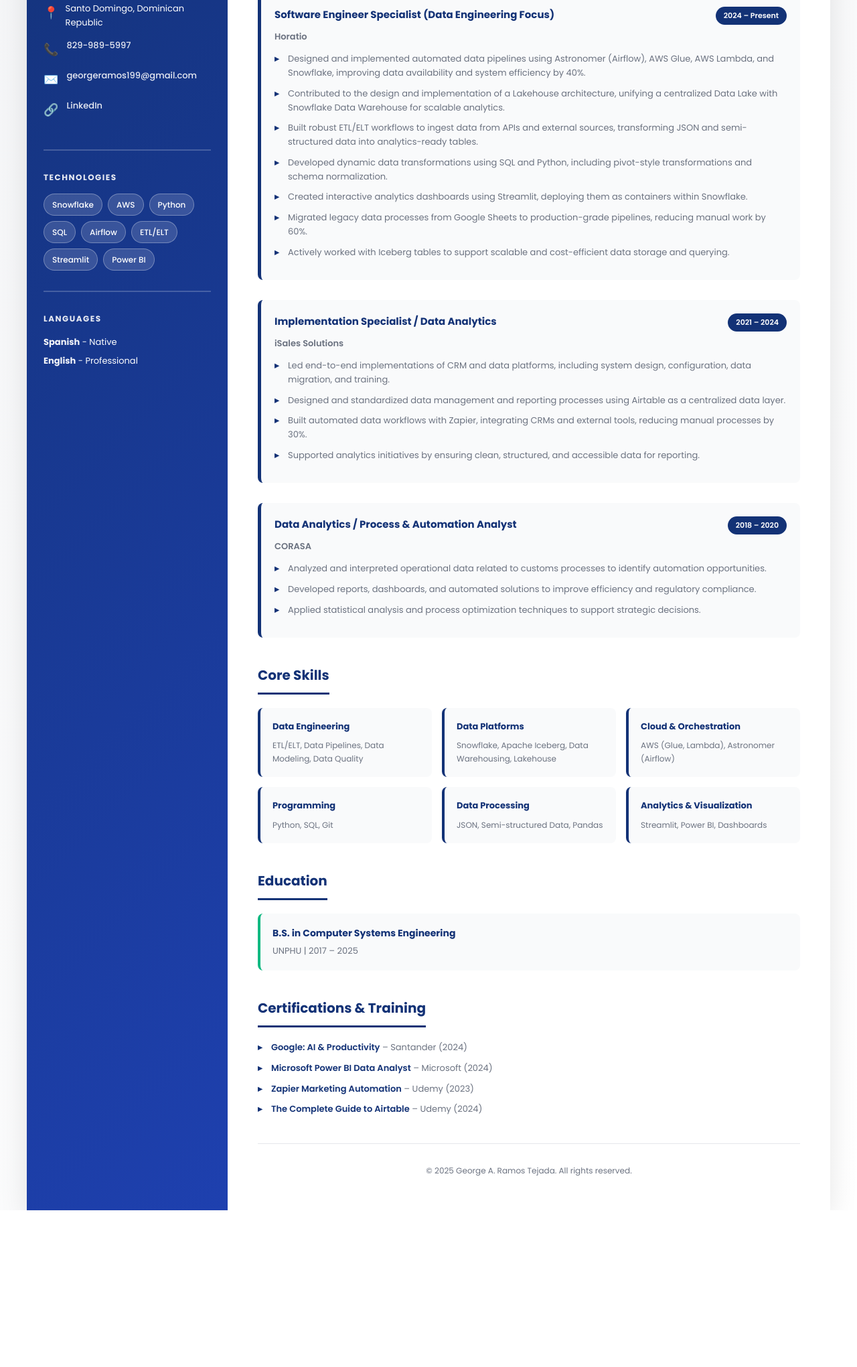
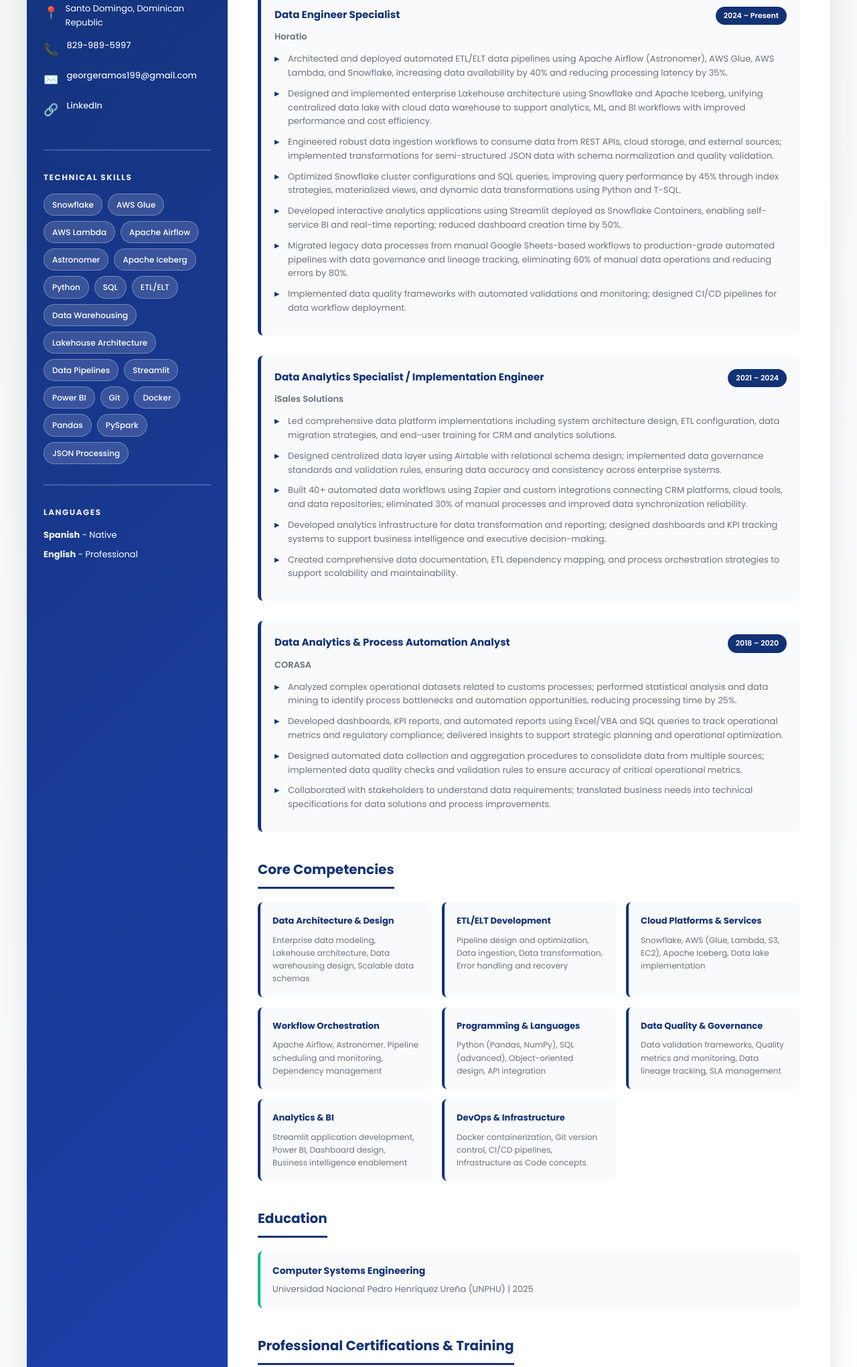
Before and after one commit to GRamos199/my_cv, a website: page cv.html in a window 1280 px wide. Shown: the part 437-2478 px from the top of the page at 67% size. Before the commit the page ends 2244 px from the top, so only its background shows below. Drawn offline with Linux system fonts and the light colour scheme.

Commit message:
fix: Update CV and index HTML metadata, improve descriptions, and enhance project details for clarity and SEO

```diff
--- a/cv.html
+++ b/cv.html
@@ -3,7 +3,8 @@
 <head>
     <meta charset="UTF-8">
     <meta name="viewport" content="width=device-width, initial-scale=1.0">
-    <meta name="description" content="George A. Ramos Tejada - Full CV">
+    <meta name="description" content="George A. Ramos Tejada - Data Engineer | Snowflake, AWS, Python, ETL/ELT Pipeline Development">
+    <meta name="keywords" content="Data Engineer, Snowflake, AWS, ETL, ELT, Python, SQL, Data Warehouse, Lakehouse, Apache Airflow">
     <meta name="author" content="George A. Ramos Tejada">
     <title>George Ramos | Full CV</title>
     <link rel="icon" href="images/portafolio.png" type="image/png">
@@ -47,16 +48,27 @@
                 </div>
 
                 <div class="cv-skills-sidebar">
-                    <h3 class="cv-section-title">Technologies</h3>
+                    <h3 class="cv-section-title">Technical Skills</h3>
                     <div class="cv-skills-tags">
                         <span class="cv-tag">Snowflake</span>
-                        <span class="cv-tag">AWS</span>
+                        <span class="cv-tag">AWS Glue</span>
+                        <span class="cv-tag">AWS Lambda</span>
+                        <span class="cv-tag">Apache Airflow</span>
+                        <span class="cv-tag">Astronomer</span>
+                        <span class="cv-tag">Apache Iceberg</span>
                         <span class="cv-tag">Python</span>
                         <span class="cv-tag">SQL</span>
-                        <span class="cv-tag">Airflow</span>
                         <span class="cv-tag">ETL/ELT</span>
+                        <span class="cv-tag">Data Warehousing</span>
+                        <span class="cv-tag">Lakehouse Architecture</span>
+                        <span class="cv-tag">Data Pipelines</span>
                         <span class="cv-tag">Streamlit</span>
                         <span class="cv-tag">Power BI</span>
+                        <span class="cv-tag">Git</span>
+                        <span class="cv-tag">Docker</span>
+                        <span class="cv-tag">Pandas</span>
+                        <span class="cv-tag">PySpark</span>
+                        <span class="cv-tag">JSON Processing</span>
                     </div>
                 </div>
 
@@ -77,11 +89,12 @@
             <section class="cv-section">
                 <h2 class="cv-heading">Professional Summary</h2>
                 <p class="cv-text">
-                    Data Engineer with strong background in data warehousing, cloud-based data platforms, and analytics engineering.
-                    Experienced in designing and implementing scalable data architectures using Snowflake, AWS, and modern ETL/ELT tools.
-                    Hands-on expertise in Python-driven data pipelines, JSON data processing, Iceberg tables, and building analytics
-                    applications with Streamlit deployed on Snowflake. Proven ability to unify Data Lakes and Data Warehouses into
-                    Lakehouse architectures that enable reliable, high-performance analytics and business insights.
+                    Results-driven Data Engineer with 4+ years of progressive experience designing, building, and optimizing
+                    enterprise-scale data pipelines and cloud-based data architectures. Expert in ETL/ELT development, data warehousing,
+                    and modern data lakehouse patterns using Snowflake, AWS services, and Apache Airflow. Proven track record of
+                    delivering scalable solutions that improve data availability, reduce operational overhead, and enable data-driven
+                    business decisions. Skilled in Python, SQL, and data transformation frameworks with strong focus on data quality,
+                    performance optimization, and analytics enablement.
                 </p>
             </section>
 
@@ -91,76 +104,86 @@
 
                 <div class="cv-experience-item">
                     <div class="cv-exp-header">
-                        <h3>Software Engineer Specialist (Data Engineering Focus)</h3>
+                        <h3>Data Engineer Specialist</h3>
                         <span class="cv-date">2024 – Present</span>
                     </div>
                     <p class="cv-company">Horatio</p>
                     <ul class="cv-list">
-                        <li>Designed and implemented automated data pipelines using Astronomer (Airflow), AWS Glue, AWS Lambda, and Snowflake, improving data availability and system efficiency by 40%.</li>
-                        <li>Contributed to the design and implementation of a Lakehouse architecture, unifying a centralized Data Lake with Snowflake Data Warehouse for scalable analytics.</li>
-                        <li>Built robust ETL/ELT workflows to ingest data from APIs and external sources, transforming JSON and semi-structured data into analytics-ready tables.</li>
-                        <li>Developed dynamic data transformations using SQL and Python, including pivot-style transformations and schema normalization.</li>
-                        <li>Created interactive analytics dashboards using Streamlit, deploying them as containers within Snowflake.</li>
-                        <li>Migrated legacy data processes from Google Sheets to production-grade pipelines, reducing manual work by 60%.</li>
-                        <li>Actively worked with Iceberg tables to support scalable and cost-efficient data storage and querying.</li>
+                        <li>Architected and deployed automated ETL/ELT data pipelines using Apache Airflow (Astronomer), AWS Glue, AWS Lambda, and Snowflake, increasing data availability by 40% and reducing processing latency by 35%.</li>
+                        <li>Designed and implemented enterprise Lakehouse architecture using Snowflake and Apache Iceberg, unifying centralized data lake with cloud data warehouse to support analytics, ML, and BI workflows with improved performance and cost efficiency.</li>
+                        <li>Engineered robust data ingestion workflows to consume data from REST APIs, cloud storage, and external sources; implemented transformations for semi-structured JSON data with schema normalization and quality validation.</li>
+                        <li>Optimized Snowflake cluster configurations and SQL queries, improving query performance by 45% through index strategies, materialized views, and dynamic data transformations using Python and T-SQL.</li>
+                        <li>Developed interactive analytics applications using Streamlit deployed as Snowflake Containers, enabling self-service BI and real-time reporting; reduced dashboard creation time by 50%.</li>
+                        <li>Migrated legacy data processes from manual Google Sheets-based workflows to production-grade automated pipelines with data governance and lineage tracking, eliminating 60% of manual data operations and reducing errors by 80%.</li>
+                        <li>Implemented data quality frameworks with automated validations and monitoring; designed CI/CD pipelines for data workflow deployment.</li>
                     </ul>
                 </div>
 
                 <div class="cv-experience-item">
                     <div class="cv-exp-header">
-                        <h3>Implementation Specialist / Data Analytics</h3>
+                        <h3>Data Analytics Specialist / Implementation Engineer</h3>
                         <span class="cv-date">2021 – 2024</span>
                     </div>
                     <p class="cv-company">iSales Solutions</p>
                     <ul class="cv-list">
-                        <li>Led end-to-end implementations of CRM and data platforms, including system design, configuration, data migration, and training.</li>
-                        <li>Designed and standardized data management and reporting processes using Airtable as a centralized data layer.</li>
-                        <li>Built automated data workflows with Zapier, integrating CRMs and external tools, reducing manual processes by 30%.</li>
-                        <li>Supported analytics initiatives by ensuring clean, structured, and accessible data for reporting.</li>
+                        <li>Led comprehensive data platform implementations including system architecture design, ETL configuration, data migration strategies, and end-user training for CRM and analytics solutions.</li>
+                        <li>Designed centralized data layer using Airtable with relational schema design; implemented data governance standards and validation rules, ensuring data accuracy and consistency across enterprise systems.</li>
+                        <li>Built 40+ automated data workflows using Zapier and custom integrations connecting CRM platforms, cloud tools, and data repositories; eliminated 30% of manual processes and improved data synchronization reliability.</li>
+                        <li>Developed analytics infrastructure for data transformation and reporting; designed dashboards and KPI tracking systems to support business intelligence and executive decision-making.</li>
+                        <li>Created comprehensive data documentation, ETL dependency mapping, and process orchestration strategies to support scalability and maintainability.</li>
                     </ul>
                 </div>
 
                 <div class="cv-experience-item">
                     <div class="cv-exp-header">
-                        <h3>Data Analytics / Process & Automation Analyst</h3>
+                        <h3>Data Analytics & Process Automation Analyst</h3>
                         <span class="cv-date">2018 – 2020</span>
                     </div>
                     <p class="cv-company">CORASA</p>
                     <ul class="cv-list">
-                        <li>Analyzed and interpreted operational data related to customs processes to identify automation opportunities.</li>
-                        <li>Developed reports, dashboards, and automated solutions to improve efficiency and regulatory compliance.</li>
-                        <li>Applied statistical analysis and process optimization techniques to support strategic decisions.</li>
+                        <li>Analyzed complex operational datasets related to customs processes; performed statistical analysis and data mining to identify process bottlenecks and automation opportunities, reducing processing time by 25%.</li>
+                        <li>Developed dashboards, KPI reports, and automated reports using Excel/VBA and SQL queries to track operational metrics and regulatory compliance; delivered insights to support strategic planning and operational optimization.</li>
+                        <li>Designed automated data collection and aggregation procedures to consolidate data from multiple sources; implemented data quality checks and validation rules to ensure accuracy of critical operational metrics.</li>
+                        <li>Collaborated with stakeholders to understand data requirements; translated business needs into technical specifications for data solutions and process improvements.</li>
                     </ul>
                 </div>
             </section>
 
             <!-- Core Skills -->
             <section class="cv-section">
-                <h2 class="cv-heading">Core Skills</h2>
+                <h2 class="cv-heading">Core Competencies</h2>
                 <div class="cv-skills-grid">
                     <div class="cv-skill-box">
-                        <h4>Data Engineering</h4>
-                        <p>ETL/ELT, Data Pipelines, Data Modeling, Data Quality</p>
+                        <h4>Data Architecture & Design</h4>
+                        <p>Enterprise data modeling, Lakehouse architecture, Data warehousing design, Scalable data schemas</p>
                     </div>
                     <div class="cv-skill-box">
-                        <h4>Data Platforms</h4>
-                        <p>Snowflake, Apache Iceberg, Data Warehousing, Lakehouse</p>
+                        <h4>ETL/ELT Development</h4>
+                        <p>Pipeline design and optimization, Data ingestion, Data transformation, Error handling and recovery</p>
                     </div>
                     <div class="cv-skill-box">
-                        <h4>Cloud & Orchestration</h4>
-                        <p>AWS (Glue, Lambda), Astronomer (Airflow)</p>
+                        <h4>Cloud Platforms & Services</h4>
+                        <p>Snowflake, AWS (Glue, Lambda, S3, EC2), Apache Iceberg, Data lake implementation</p>
                     </div>
                     <div class="cv-skill-box">
-                        <h4>Programming</h4>
-                        <p>Python, SQL, Git</p>
+                        <h4>Workflow Orchestration</h4>
+                        <p>Apache Airflow, Astronomer, Pipeline scheduling and monitoring, Dependency management</p>
                     </div>
                     <div class="cv-skill-box">
-                        <h4>Data Processing</h4>
-                        <p>JSON, Semi-structured Data, Pandas</p>
+                        <h4>Programming & Languages</h4>
+                        <p>Python (Pandas, NumPy), SQL (advanced), Object-oriented design, API integration</p>
                     </div>
                     <div class="cv-skill-box">
-                        <h4>Analytics & Visualization</h4>
-                        <p>Streamlit, Power BI, Dashboards</p>
+                        <h4>Data Quality & Governance</h4>
+                        <p>Data validation frameworks, Quality metrics and monitoring, Data lineage tracking, SLA management</p>
+                    </div>
+                    <div class="cv-skill-box">
+                        <h4>Analytics & BI</h4>
+                        <p>Streamlit application development, Power BI, Dashboard design, Business intelligence enablement</p>
+                    </div>
+                    <div class="cv-skill-box">
+                        <h4>DevOps & Infrastructure</h4>
+                        <p>Docker containerization, Git version control, CI/CD pipelines, Infrastructure as Code concepts</p>
                     </div>
                 </div>
             </section>
@@ -169,24 +192,24 @@
             <section class="cv-section">
                 <h2 class="cv-heading">Education</h2>
                 <div class="cv-education">
-                    <h3>B.S. in Computer Systems Engineering</h3>
-                    <p>UNPHU | 2017 – 2025</p>
+                    <h3>Computer Systems Engineering</h3>
+                    <p>Universidad Nacional Pedro Henríquez Ureña (UNPHU) | 2025</p>
                 </div>
             </section>
 
             <!-- Certifications -->
             <section class="cv-section">
-                <h2 class="cv-heading">Certifications & Training</h2>
+                <h2 class="cv-heading">Professional Certifications & Training</h2>
                 <ul class="cv-list">
-                    <li><strong>Google: AI & Productivity</strong> – Santander (2024)</li>
-                    <li><strong>Microsoft Power BI Data Analyst</strong> – Microsoft (2024)</li>
-                    <li><strong>Zapier Marketing Automation</strong> – Udemy (2023)</li>
-                    <li><strong>The Complete Guide to Airtable</strong> – Udemy (2024)</li>
+                    <li><strong>Microsoft Power BI Data Analyst</strong> – Microsoft | 2024</li>
+                    <li><strong>The Complete Guide to Airtable</strong> – Udemy | 2024</li>
+                    <li><strong>Google: AI & Productivity Business Transformation</strong> – Santander | 2024</li>
+                    <li><strong>Zapier Marketing Automation & Workflow Integration</strong> – Udemy | 2023</li>
                 </ul>
             </section>
 
             <footer class="cv-footer">
-                <p>&copy; 2025 George A. Ramos Tejada. All rights reserved.</p>
+                <p>&copy; 2026 George A. Ramos Tejada. All rights reserved.</p>
             </footer>
         </main>
     </div>
```
Also changed, not shown: index.html (+49 -44 lines).
